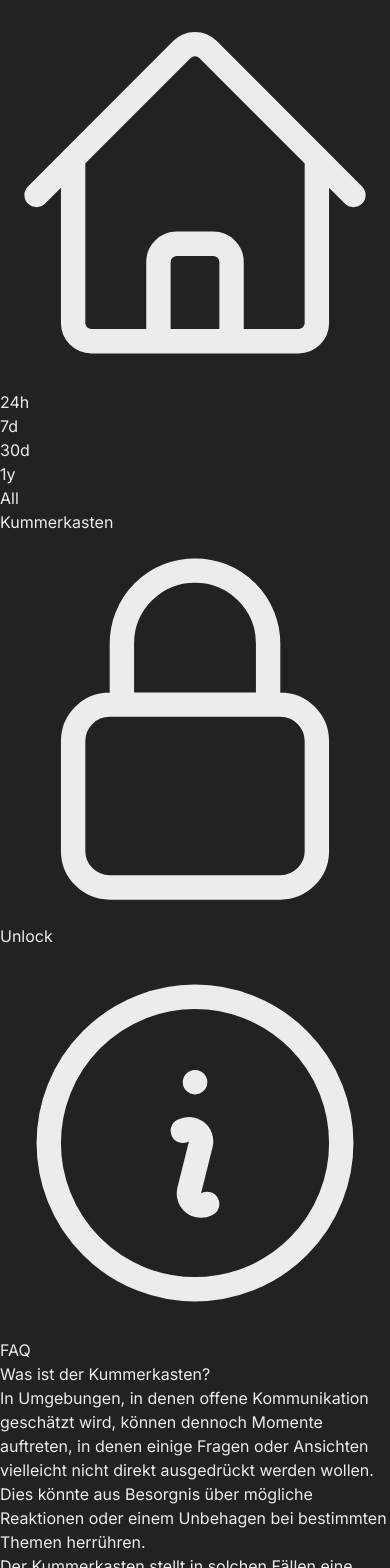
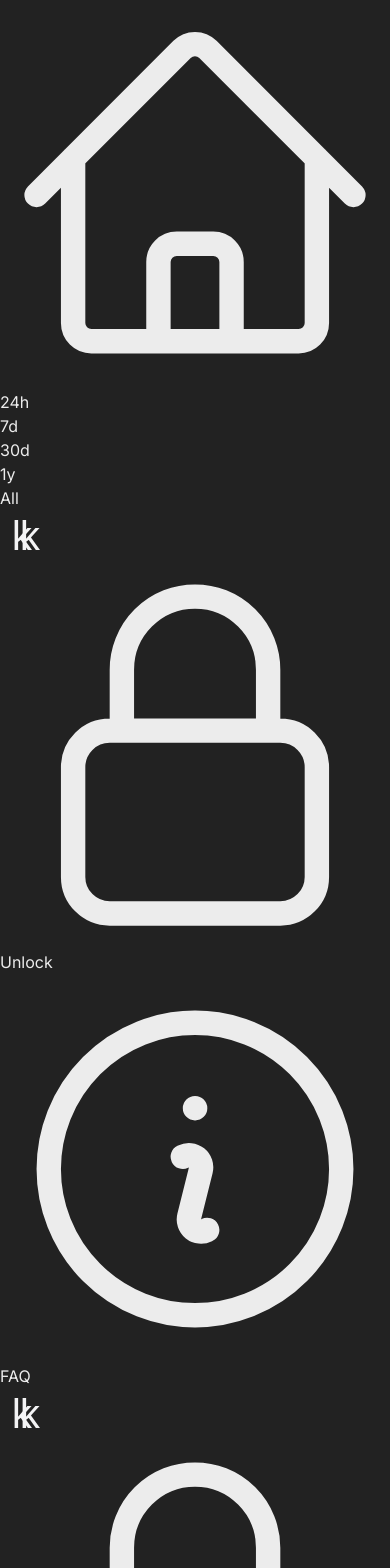
Before and after one commit to stefanluth/kummerkasten, a Next.js app: page /faq in a window 390 px wide. Shown: the top 1568 px of the page. Built offline with nearby package versions, Linux system fonts and the light colour scheme.

Commit message:
adjust styling for mobile

```diff
--- a/app/[id]/page.tsx
+++ b/app/[id]/page.tsx
@@ -19,7 +19,7 @@ export default async function SinglePostPage(props: SinglePostPageProps) {
   });
 
   return (
-    <div className="flex w-2/3 self-center justify-center">
+    <div className="flex justify-center">
       {/* @ts-expect-error Server Component */}
       <SinglePost post={post} fingerprint={fingerprint} />
     </div>
--- /dev/null
+++ b/app/_components/logo.tsx
@@ -0,0 +1,16 @@
+import Link from 'next/link';
+
+export function Logo() {
+  return (
+    <Link href="/" title="Home" className="flex w-fit">
+      <svg className="select-none" width="50" height="50" xmlns="http://www.w3.org/2000/svg">
+        <text x="18" y="40" fontFamily="monospace" fontSize="40" fill="#f4f4f5">
+          k
+        </text>
+        <text x="10" y="40" fontFamily="monospace" fontSize="40" fill="#f4f4f5">
+          k
+        </text>
+      </svg>
+    </Link>
+  );
+}
--- /dev/null
+++ b/app/_components/mobileNavBar.tsx
@@ -0,0 +1,62 @@
+'use client';
+
+import { useState } from 'react';
+
+import Link from 'next/link';
+
+import { Bars3Icon, InformationCircleIcon, LockClosedIcon, XMarkIcon } from '@heroicons/react/24/outline';
+
+import { Logo } from './logo';
+
+export const MobileNavBar = () => {
+  const [isOpen, setIsOpen] = useState(false);
+
+  return (
+    <>
+      <div className="md:hidden flex">
+        <Logo />
+      </div>
+
+      <div className="md:hidden flex gap-4 items-center">
+        <Link href="/unlock" title="Unlock" className="flex h-6 gap-2 px-2 rounded-md" onClick={() => setIsOpen(false)}>
+          <LockClosedIcon className="w-6 h-6 text-zinc-100" />
+        </Link>
+        <Link href="/faq" title="FAQ" className="flex h-7 gap-2 px-2 rounded-md" onClick={() => setIsOpen(false)}>
+          <InformationCircleIcon className="w-7 h-7 text-zinc-100" />
+        </Link>
+        <button className="relative h-8 w-8" onClick={() => setIsOpen(!isOpen)}>
+          <Bars3Icon
+            className={`transition-opacity duration-300 absolute top-0 ${isOpen ? 'opacity-0' : 'opacity-100'}`}
+          />
+          <XMarkIcon
+            className={`transition-opacity duration-300 absolute top-0 ${isOpen ? 'opacity-100' : 'opacity-0'}`}
+          />
+        </button>
+      </div>
+      <div
+        className={`bg-gradient-to-r from-transparent via-zinc-800 to-zinc-800 backdrop-blur-sm fixed top-0 right-0 h-screen w-screen mt-14 z-50 transform transition-transform duration-300 ${
+          isOpen ? 'translate-x-0' : 'translate-x-full'
+        }`}
+      >
+        <div
+          className="flex flex-col gap-2 border-t-[1px] pt-2 border-zinc-500 border-collapse"
+          onClick={() => setIsOpen(false)}
+        >
+          <MobileMenuElement href="/top/day" title="24h" />
+          <MobileMenuElement href="/top/week" title="7d" />
+          <MobileMenuElement href="/top/month" title="30d" />
+          <MobileMenuElement href="/top/year" title="1y" />
+          <MobileMenuElement href="/top/all" title="All" />
+        </div>
+      </div>
+    </>
+  );
+};
+
+const MobileMenuElement = ({ href, title }: { href: string; title: string }) => {
+  return (
+    <Link href={href} title={title} className="flex w-fit ml-auto h-10 px-2 mr-2 text-3xl">
+      <p className="text-zinc-100">{title}</p>
+    </Link>
+  );
+};
--- a/app/_components/navBar.tsx
+++ b/app/_components/navBar.tsx
@@ -2,11 +2,24 @@ import Link from 'next/link';
 
 import { HomeIcon, InformationCircleIcon, LockClosedIcon } from '@heroicons/react/24/outline';
 
+import { Logo } from './logo';
+import { MobileNavBar } from './mobileNavBar';
+
 export function NavBar() {
   return (
     <div className="flex w-full bg-zinc-800 justify-center">
-      <div className="flex w-2/3 h-14 gap-4 justify-between items-center">
-        <div className="flex gap-2 w-full">
+      <div className="xl:w-2/3 px-6 w-full flex h-14 gap-4 justify-between items-center">
+        <DesktopNavBar />
+        <MobileNavBar />
+      </div>
+    </div>
+  );
+}
+
+const DesktopNavBar = () => {
+  return (
+    <>
+      <div className="md:flex gap-2 w-fit hidden">
         <Link href="/" title="Home" className="w-6 h-6 mr-4 rounded-md">
           <HomeIcon className="w-6 h-6 text-zinc-100" />
         </Link>
@@ -26,8 +39,10 @@ export function NavBar() {
           <p className="text-zinc-100">All</p>
         </Link>
       </div>
-        <h1 className="text-2xl font-bold mx-8 text-zinc-100 select-none">Kummerkasten</h1>
-        <div className="flex w-full gap-4 justify-end">
+      <div className="md:flex hidden">
+        <Logo />
+      </div>
+      <div className="md:flex w-fit gap-4 hidden">
         <Link href="/unlock" title="Unlock" className="flex h-6 gap-2 px-2 rounded-md">
           <LockClosedIcon className="w-6 h-6 text-zinc-100" />
           Unlock
@@ -37,7 +52,6 @@ export function NavBar() {
           FAQ
         </Link>
       </div>
-      </div>
-    </div>
+    </>
   );
-}
+};
--- a/app/code-of-conduct/page.tsx
+++ b/app/code-of-conduct/page.tsx
@@ -2,7 +2,7 @@ export default function CodeOfConduct() {
   return (
     <div className="pt-4">
       <h1 className="text-3xl font-bold">Verhaltensregeln für den Kummerkasten</h1>
-      <ol className="flex flex-col gap-2 p-2 list-decimal">
+      <ol className="flex flex-col gap-2 p-2 pl-6 list-decimal">
         <li>
           <b>Sei respektvoll</b>
           <br /> Behandele andere mit Höflichkeit und Respekt, unabhängig von ihrer Meinung.
--- a/app/layout.tsx
+++ b/app/layout.tsx
@@ -20,8 +20,8 @@ export default function RootLayout({ children }: { children: React.ReactNode })
       <body className={inter.className}>
         <div className="flex flex-col max-h-screen">
           <NavBar />
-          <div className="overflow-y-auto pb-4" tabIndex={-1}>
-            <div className="flex flex-col min-w-[30rem] max-w-6xl mx-auto">{children}</div>
+          <div className="overflow-y-auto pb-4 px-2" tabIndex={-1}>
+            <div className="sm:max-w-6xl flex flex-col mx-auto">{children}</div>
           </div>
         </div>
       </body>
--- a/app/page.tsx
+++ b/app/page.tsx
@@ -27,7 +27,7 @@ export default async function Home() {
 
   return (
     <div className="overflow-y-auto pb-4">
-      <div className="flex flex-col min-w-[30rem] max-w-6xl mx-auto">
+      <div className="flex flex-col max-w-6xl mx-auto">
         <AddPost />
         <div className="flex flex-col gap-2 divide-y divide-zinc-700">
           {/* @ts-expect-error Server Component */}
```
Also changed, not shown: app/_components/singlePost.tsx (+7 -7 lines). Lines whose indentation alone changed are shown as unchanged.
